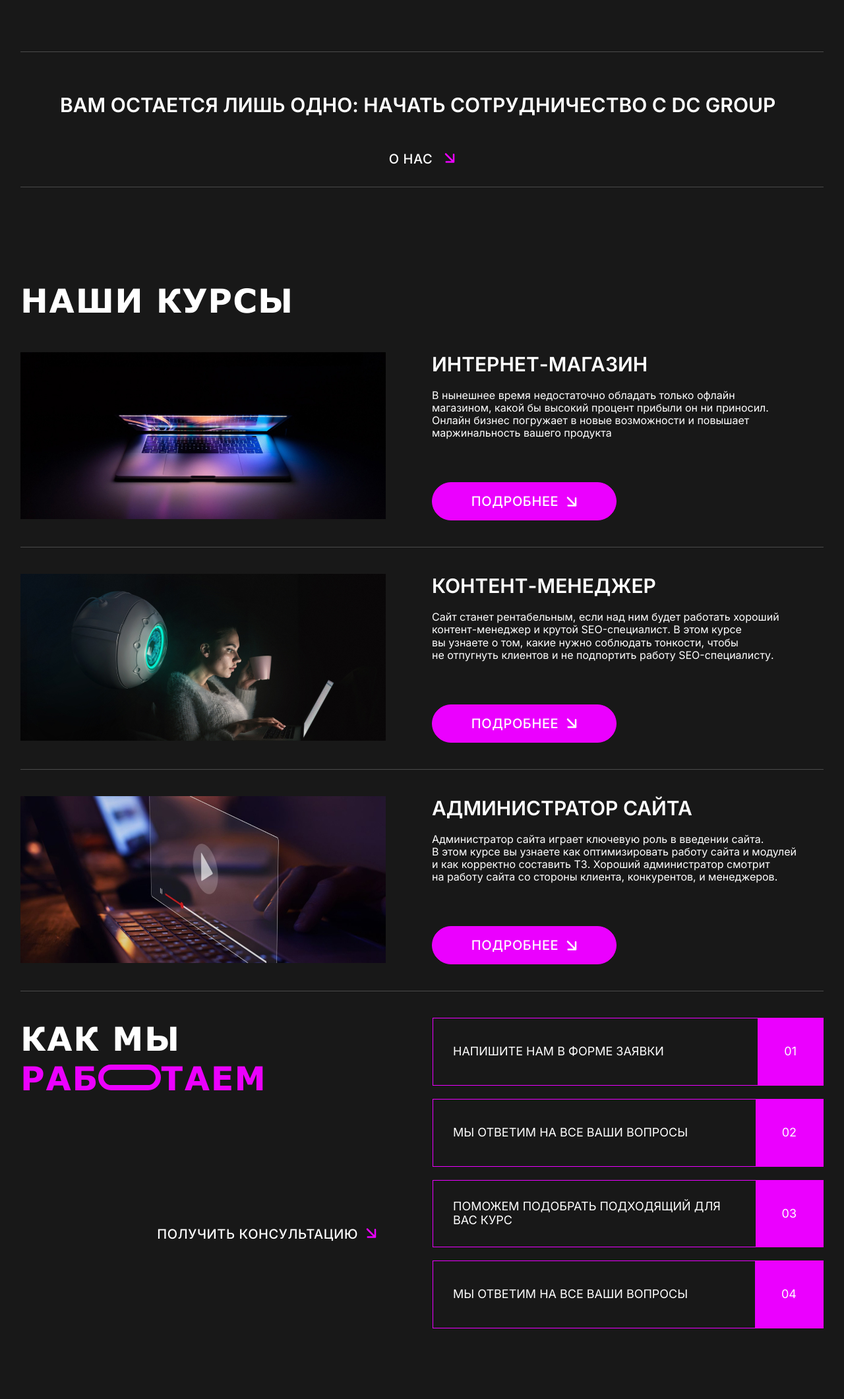
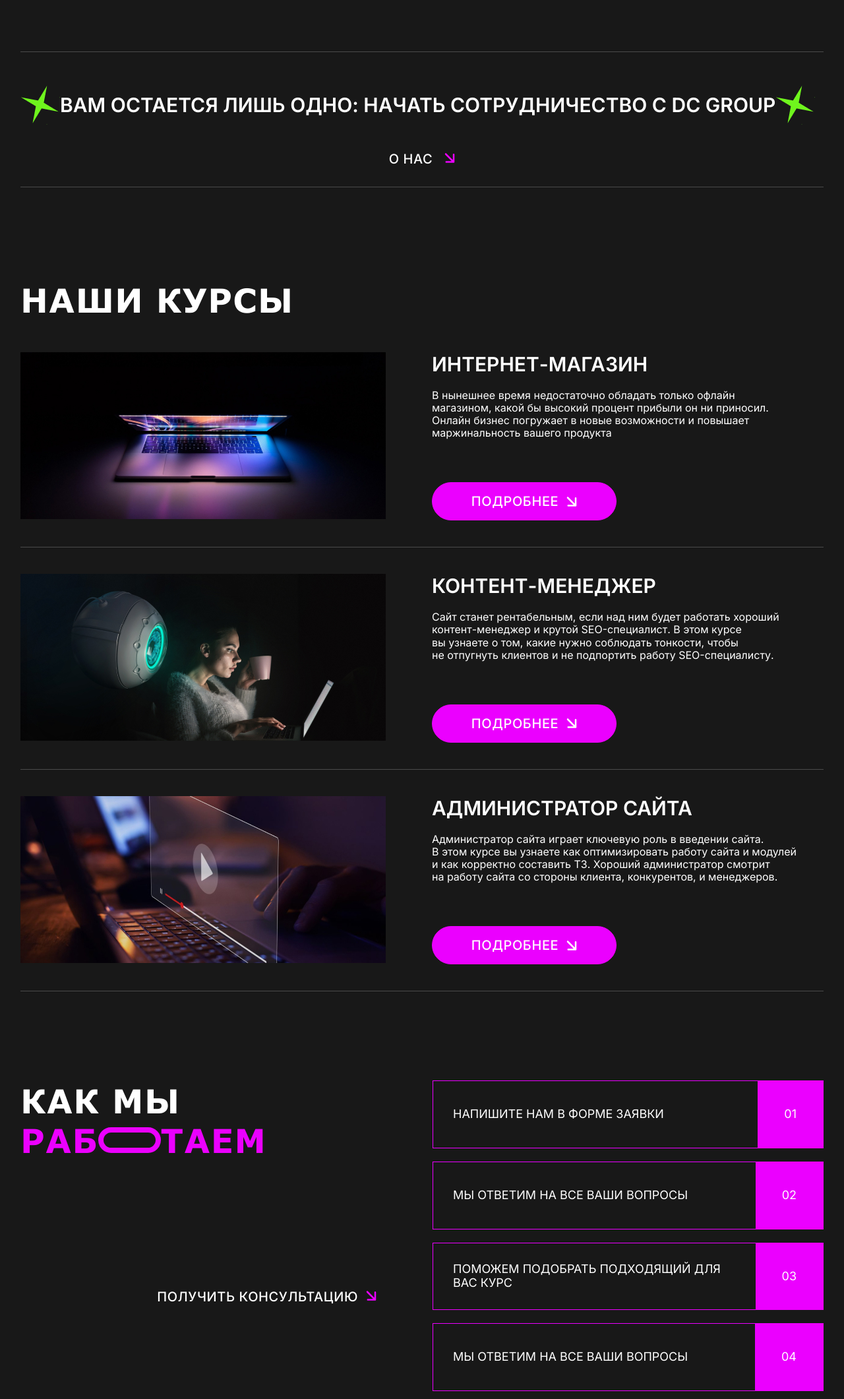
Before and after one commit to Petrushenia/dc-group, a plain HTML site: page index.html in a window 1280 px wide. Shown: the part 1820-3941 px from the top of the page at 66% size. Drawn offline with Linux system fonts and the light colour scheme; files whose address does not match are found by name.

Commit message:
faat: add line and change image star

```diff
--- a/assets/style/layout/main/main.css
+++ b/assets/style/layout/main/main.css
@@ -174,7 +174,7 @@ img:not(.avatar) {
 .about-us-title::after {
   content: '';
   display: inline-block;
-  background-image: url('./../image/png/star.png');
+  background-image: url('./../../../image/png/star.png');
   width: 60px;
   height: 60px;
 }
@@ -280,6 +280,7 @@ img:not(.avatar) {
   grid-template: repeat(4, 100px) / minmax(320px, 540px) minmax(320px, 594px);
   column-gap: 85px;
   row-gap: 20px;
+  padding: 95px 0 95px 0;
 }
 
 .works-title {
--- a/index.html
+++ b/index.html
@@ -280,6 +280,8 @@
           </div>
         </section>
 
+        <div class="separator-line"></div>
+
         <sectio class="reviews">
           <h2 class="reviews-title">отзывы студентов</h2>
           <section class="reviews-container">
```
